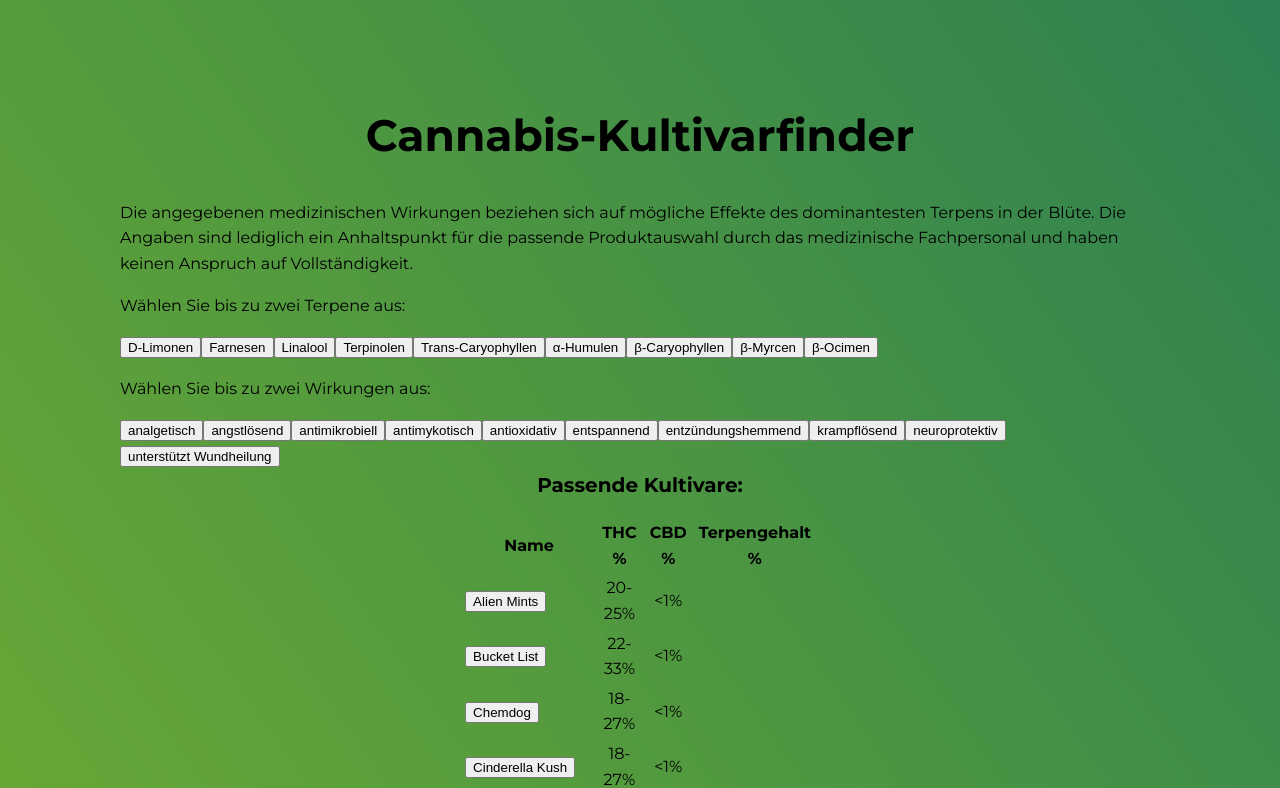
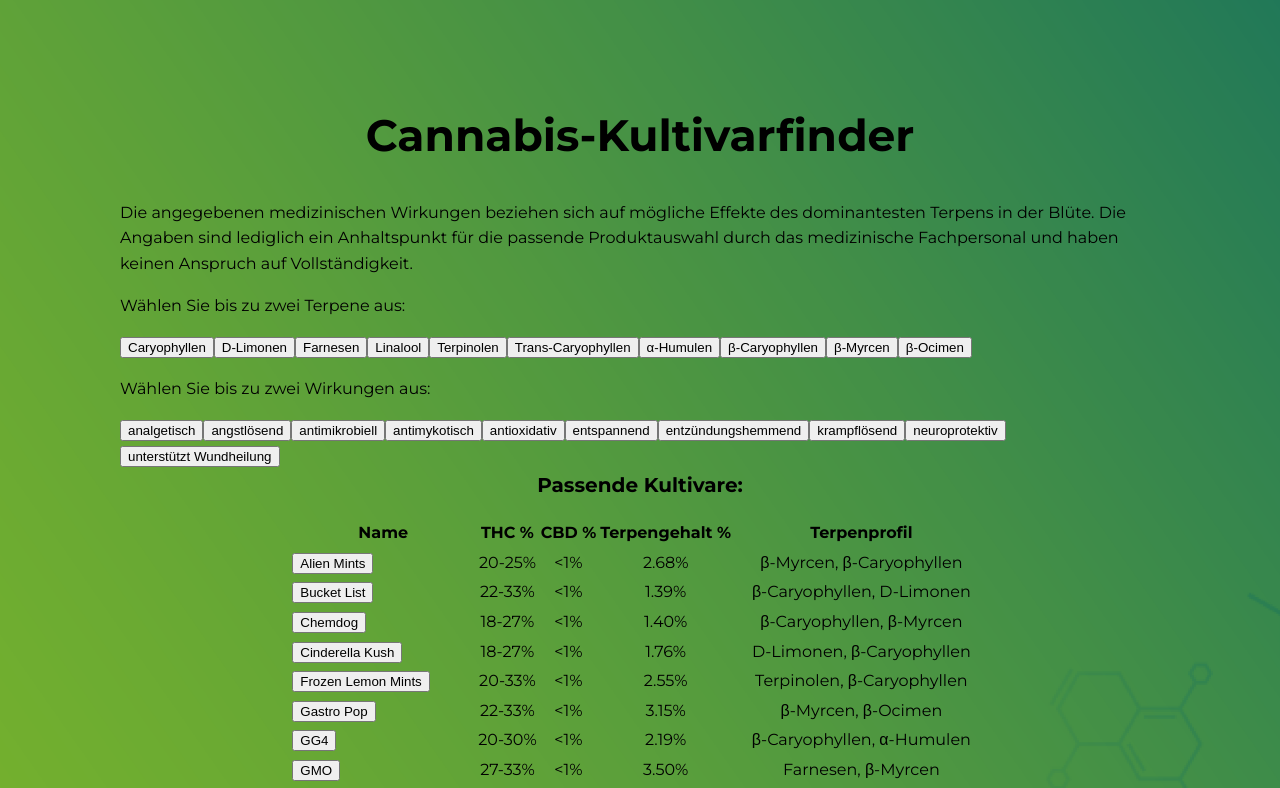
Before and after one commit to Benne420/kultivarfinder_app, a React (Create React App) app: page / in a window 1280 px wide. Shown: the top 788 px of the page. Built offline with nearby package versions, Linux system fonts and the light colour scheme; a web font is replaced by a local one.

Commit message:
Changes to be committed: 	modified:   src/App.js     modified:   public/kultivare.json

```diff
--- a/src/App.js
+++ b/src/App.js
@@ -15,6 +15,7 @@ const Button = ({ children, onClick, disabled }) => (
 );
 
 const terpene = [
+  "Caryophyllen",
   "D-Limonen",
   "Farnesen",
   "Linalool",
@@ -25,6 +26,7 @@ const terpene = [
   "β-Myrcen",
   "β-Ocimen",
 ];
+
 const wirkungen = [
   "analgetisch",
   "angstlösend",
@@ -134,6 +136,7 @@ export default function CannabisKultivarFinder() {
                     <th>THC %</th>
                     <th className="hidden-sm">CBD %</th>
                     <th className="hidden-sm">Terpengehalt %</th>
+                    <th className="hidden-sm">Terpenprofil</th>
                   </tr>
                 </thead>
                 <tbody>
@@ -159,7 +162,16 @@ export default function CannabisKultivarFinder() {
                         <span className="thc-values">{strain.thc}</span>
                       </td>
                       <td className="hidden-sm">{strain.cbd}</td>
-                      <td className="hidden-sm">{strain.terpen}</td>
+                      <td className="hidden-sm">
+                        {strain.terpengehalt ? strain.terpengehalt : "N/A"}
+                      </td>
+                      <td className="hidden-sm">
+                        <span className="terpene-values">
+                          {strain.terpenprofil
+                            ? strain.terpenprofil.join(", ")
+                            : "N/A"}
+                        </span>
+                      </td>
                     </tr>
                   ))}
                 </tbody>
--- a/src/styles.css
+++ b/src/styles.css
@@ -51,7 +51,6 @@ body {
 /* ================================================
      Typografie
      ================================================ */
-/* Alle Überschriften: Margin oben entfernen */
 h1,
 h2,
 h3,
@@ -61,7 +60,6 @@ h6 {
   margin-top: 0;
 }
 
-/* Spezifische Überschriften */
 h1 {
   font-size: 44px;
   text-align: center;
@@ -88,7 +86,6 @@ h6 {
   font-size: 12px;
 }
 
-/* Absätze, Listen und Code */
 p {
   margin-bottom: var(--base-spacing);
 }
@@ -138,7 +135,7 @@ nav a:hover {
 }
 
 .table {
-  width: 80%; /* nach Bedarf anpassen */
+  width: 100%;
   margin: auto;
   text-align: center;
 }
@@ -148,6 +145,16 @@ nav a:hover {
   text-align: left;
 }
 
+/* Verhindert den Zeilenumbruch für THC-Werte */
+.thc-values {
+  white-space: nowrap;
+}
+.terpene-values {
+  white-space: nowrap !important;
+  overflow-wrap: normal;
+  word-break: normal;
+  hyphens: none;
+}
 /* ================================================
      Responsive Design
      ================================================ */
@@ -155,7 +162,4 @@ nav a:hover {
   body {
     margin: 20px;
   }
-  .thc-values {
-    white-space: nowrap;
-  }
 }
```
